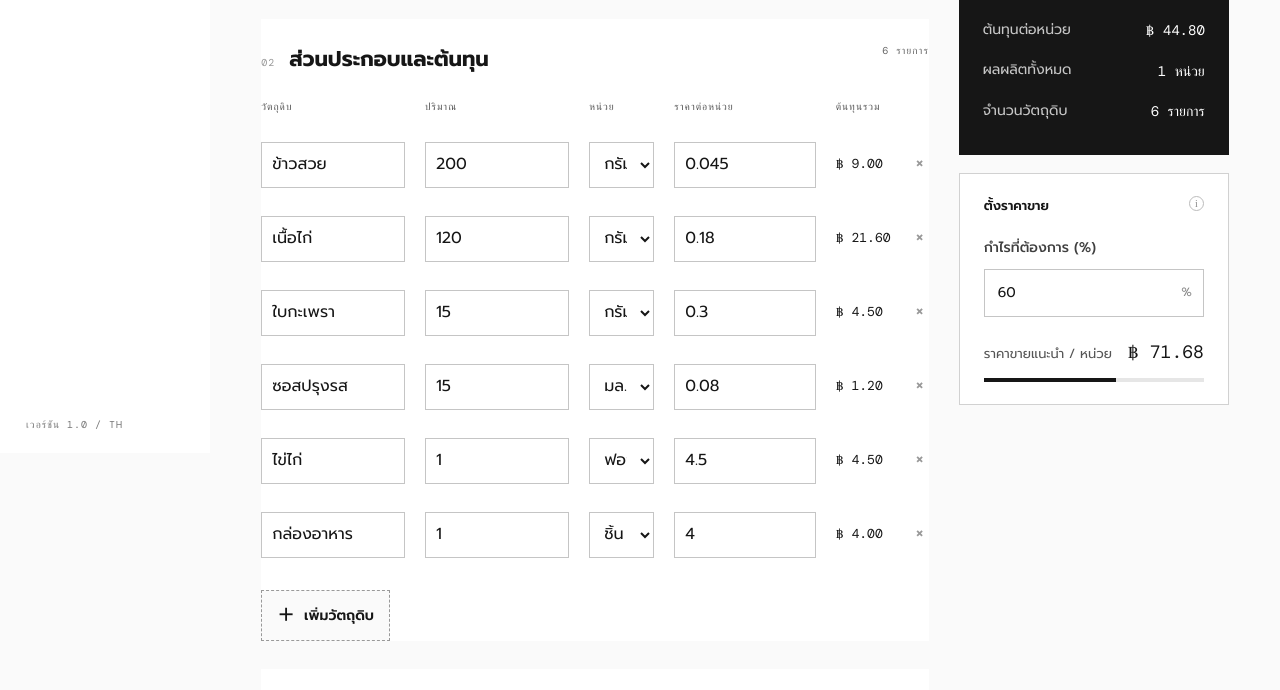
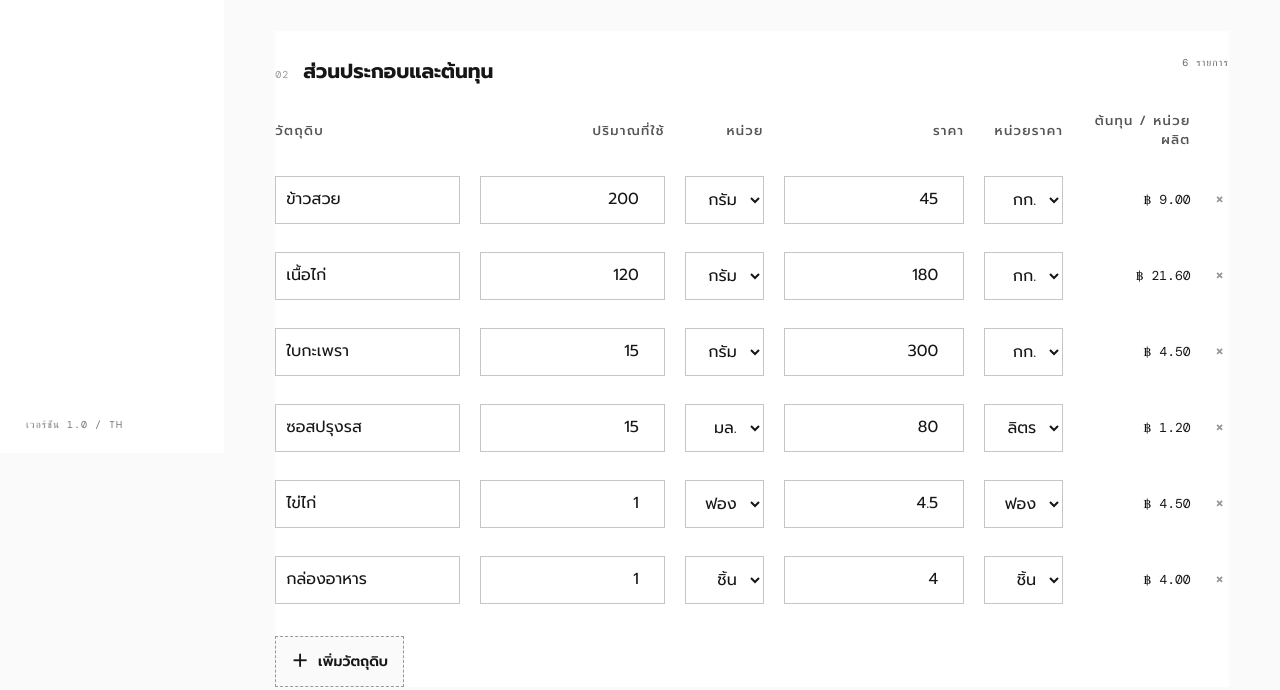
Before and after one commit to percentglobal1-web/cookandrich, a plain HTML site: page index.html in a window 1280 px wide. Shown: the part 347-1037 px from the top of the page. Drawn offline with nearby package versions, Linux system fonts and the light colour scheme.

Commit message:
Add files via upload

```diff
--- a/index.html
+++ b/index.html
@@ -93,10 +93,11 @@
                 <thead>
                   <tr>
                     <th>วัตถุดิบ</th>
-                    <th>ปริมาณ</th>
+                    <th>ปริมาณที่ใช้</th>
                     <th>หน่วย</th>
-                    <th>ราคาต่อหน่วย</th>
-                    <th>ต้นทุนรวม</th>
+                    <th>ราคา</th>
+                    <th>หน่วยราคา</th>
+                    <th>ต้นทุน / หน่วยผลิต</th>
                     <th><span class="sr-only">ลบ</span></th>
                   </tr>
                 </thead>
--- a/script.js
+++ b/script.js
@@ -1,16 +1,36 @@
 const initialIngredients = [
-  { name: 'ข้าวสวย', amount: 200, unit: 'กรัม', price: 0.045 },
-  { name: 'เนื้อไก่', amount: 120, unit: 'กรัม', price: 0.18 },
-  { name: 'ใบกะเพรา', amount: 15, unit: 'กรัม', price: 0.3 },
-  { name: 'ซอสปรุงรส', amount: 15, unit: 'มล.', price: 0.08 },
-  { name: 'ไข่ไก่', amount: 1, unit: 'ฟอง', price: 4.5 },
-  { name: 'กล่องอาหาร', amount: 1, unit: 'ชิ้น', price: 4 }
+  { name: 'ข้าวสวย', amount: 200, unit: 'กรัม', price: 45, priceUnit: 'กก.' },
+  { name: 'เนื้อไก่', amount: 120, unit: 'กรัม', price: 180, priceUnit: 'กก.' },
+  { name: 'ใบกะเพรา', amount: 15, unit: 'กรัม', price: 300, priceUnit: 'กก.' },
+  { name: 'ซอสปรุงรส', amount: 15, unit: 'มล.', price: 80, priceUnit: 'ลิตร' },
+  { name: 'ไข่ไก่', amount: 1, unit: 'ฟอง', price: 4.5, priceUnit: 'ฟอง' },
+  { name: 'กล่องอาหาร', amount: 1, unit: 'ชิ้น', price: 4, priceUnit: 'ชิ้น' }
 ];
 
 let ingredients = structuredClone(initialIngredients);
-const units = ['กรัม', 'กิโลกรัม', 'มล.', 'ลิตร', 'ฟอง', 'แผ่น', 'ชิ้น', 'แพ็ก', 'ช้อนโต๊ะ', 'ช้อนชา'];
+const units = ['กก.', 'กรัม', 'ลิตร', 'มล.', 'ชิ้น', 'ฟอง', 'แผ่น', 'ถุง', 'กล่อง', 'ขวด', 'แพ็ก', 'ช้อนโต๊ะ', 'ช้อนชา'];
+const unitGroups = {
+  mass: { 'กก.': 1000, 'กรัม': 1 },
+  volume: { 'ลิตร': 1000, 'มล.': 1 },
+  count: { 'ชิ้น': 1, 'ฟอง': 1, 'แผ่น': 1, 'ถุง': 1, 'กล่อง': 1, 'ขวด': 1, 'แพ็ก': 1 },
+  spoon: { 'ช้อนโต๊ะ': 1, 'ช้อนชา': 1 }
+};
 const $ = (selector) => document.querySelector(selector);
 const money = (value) => Number(value || 0).toLocaleString('th-TH', { minimumFractionDigits: 2, maximumFractionDigits: 2 });
+
+function getUnitInfo(unit) {
+  for (const [group, values] of Object.entries(unitGroups)) {
+    if (unit in values) return { group, factor: values[unit] };
+  }
+  return { group: 'other', factor: 1 };
+}
+
+function ingredientCost(ingredient) {
+  const usageUnit = getUnitInfo(ingredient.unit);
+  const priceUnit = getUnitInfo(ingredient.priceUnit || ingredient.unit);
+  if (usageUnit.group !== priceUnit.group) return Number(ingredient.amount || 0) * Number(ingredient.price || 0);
+  return (Number(ingredient.amount || 0) * usageUnit.factor / priceUnit.factor) * Number(ingredient.price || 0);
+}
 
 function renderIngredients() {
   const container = $('#ingredientRows');
@@ -18,9 +38,10 @@ function renderIngredients() {
     <tr>
       <td><input class="ingredient-name" data-index="${index}" type="text" value="${escapeHtml(ingredient.name)}" aria-label="ชื่อวัตถุดิบ" /></td>
       <td><input class="ingredient-amount" data-index="${index}" type="number" min="0" step="any" value="${ingredient.amount}" aria-label="ปริมาณ" /></td>
-      <td><select class="ingredient-unit" data-index="${index}" aria-label="หน่วย">${units.map((unit) => `<option ${unit === ingredient.unit ? 'selected' : ''}>${unit}</option>`).join('')}</select></td>
-      <td><input class="ingredient-price" data-index="${index}" type="number" min="0" step="any" value="${ingredient.price}" aria-label="ราคาต่อหน่วย" /></td>
-      <td class="cost-cell">฿ ${money(ingredient.amount * ingredient.price)}</td>
+      <td><select class="ingredient-unit" data-index="${index}" aria-label="หน่วยที่ใช้">${units.map((unit) => `<option ${unit === ingredient.unit ? 'selected' : ''}>${unit}</option>`).join('')}</select></td>
+      <td><input class="ingredient-price" data-index="${index}" type="number" min="0" step="any" value="${ingredient.price}" aria-label="ราคาซื้อ" /></td>
+      <td><select class="ingredient-price-unit" data-index="${index}" aria-label="หน่วยราคา">${units.map((unit) => `<option ${unit === (ingredient.priceUnit || ingredient.unit) ? 'selected' : ''}>${unit}</option>`).join('')}</select></td>
+      <td class="cost-cell">฿ ${money(ingredientCost(ingredient))}</td>
       <td><button class="remove-row" data-index="${index}" type="button" aria-label="ลบวัตถุดิบ">×</button></td>
     </tr>`).join('');
   $('#ingredientTotalLabel').textContent = `${ingredients.length} รายการ`;
@@ -32,7 +53,7 @@ function escapeHtml(value) {
 }
 
 function updateSummary() {
-  const total = ingredients.reduce((sum, ingredient) => sum + (Number(ingredient.amount) || 0) * (Number(ingredient.price) || 0), 0);
+  const total = ingredients.reduce((sum, ingredient) => sum + ingredientCost(ingredient), 0);
   const servings = Math.max(Number($('#servings').value) || 1, 1);
   const margin = Math.max(Number($('#profitMargin').value) || 0, 0);
   const perServing = total / servings;
@@ -49,13 +70,13 @@ function updateRowCost(index) {
   const row = document.querySelectorAll('#ingredientRows tr')[index];
   if (!row) return;
   const ingredient = ingredients[index];
-  row.querySelector('.cost-cell').textContent = `฿ ${money(ingredient.amount * ingredient.price)}`;
+  row.querySelector('.cost-cell').textContent = `฿ ${money(ingredientCost(ingredient))}`;
 }
 
 function saveRecipe() {
   const name = $('#recipeName').value.trim() || 'สูตรไม่มีชื่อ';
   const saved = JSON.parse(localStorage.getItem('savedRecipes') || '[]');
-  const total = ingredients.reduce((sum, ingredient) => sum + ingredient.amount * ingredient.price, 0);
+  const total = ingredients.reduce((sum, ingredient) => sum + ingredientCost(ingredient), 0);
   saved.unshift({
     name,
     category: $('#recipeCategory').value,
@@ -98,7 +119,7 @@ function showRecipeModal(index) {
   $('#modalPerPiece').textContent = `฿ ${money(recipe.total / servings)}`;
   $('#modalYield').textContent = `${servings} หน่วย`;
   $('#modalIngredientList').innerHTML = recipeIngredients.length ? recipeIngredients.map((ingredient) => `
-    <div class="modal-ingredient-row"><span>${escapeHtml(ingredient.name || 'ไม่ระบุชื่อ')}</span><span>${ingredient.amount} ${escapeHtml(ingredient.unit)} <b>฿ ${money(ingredient.amount * ingredient.price)}</b></span></div>`).join('') : '<p class="modal-empty">สูตรเก่านี้ไม่มีรายละเอียดวัตถุดิบที่บันทึกไว้</p>';
+    <div class="modal-ingredient-row"><span>${escapeHtml(ingredient.name || 'ไม่ระบุชื่อ')}</span><span>${ingredient.amount} ${escapeHtml(ingredient.unit)} · ${money(ingredient.price)} บาท/${escapeHtml(ingredient.priceUnit || ingredient.unit)} <b>฿ ${money(ingredientCost(ingredient))}</b></span></div>`).join('') : '<p class="modal-empty">สูตรเก่านี้ไม่มีรายละเอียดวัตถุดิบที่บันทึกไว้</p>';
   $('#modalNotes').textContent = recipe.notes || '';
   $('#modalNotesSection').hidden = !recipe.notes;
   $('#recipeModal').hidden = false;
@@ -145,6 +166,11 @@ document.addEventListener('input', (event) => {
 
 document.addEventListener('change', (event) => {
   if (event.target.classList.contains('ingredient-unit')) ingredients[Number(event.target.dataset.index)].unit = event.target.value;
+  if (event.target.classList.contains('ingredient-price-unit')) ingredients[Number(event.target.dataset.index)].priceUnit = event.target.value;
+  if (event.target.classList.contains('ingredient-unit') || event.target.classList.contains('ingredient-price-unit')) {
+    updateRowCost(Number(event.target.dataset.index));
+    updateSummary();
+  }
 });
 
 document.addEventListener('click', (event) => {
@@ -173,7 +199,7 @@ document.addEventListener('keydown', (event) => {
 });
 
 $('#addIngredientButton').addEventListener('click', () => {
-  ingredients.push({ name: '', amount: 0, unit: 'กรัม', price: 0 });
+  ingredients.push({ name: '', amount: 0, unit: 'กรัม', price: 0, priceUnit: 'กรัม' });
   renderIngredients();
   const names = document.querySelectorAll('.ingredient-name');
   names[names.length - 1].focus();
--- a/style.css
+++ b/style.css
@@ -9,10 +9,10 @@
   --shadow: none;
 }
 html { scroll-behavior: smooth; }
-body { margin: 0; color: var(--ink); background: var(--wash); font-family: 'Prompt', sans-serif; font-size: 16px; line-height: 1.6; }
+body { margin: 0; color: var(--ink); background: var(--wash); font-family: 'Prompt', sans-serif; font-size: 16px; line-height: 1.6; overflow-x: hidden; }
 button, input, select, textarea { font: inherit; }
 button { cursor: pointer; }
-.app-shell { display: grid; grid-template-columns: 210px minmax(0, 1fr); min-height: 100vh; }
+.app-shell { display: grid; grid-template-columns: 224px minmax(0, 1fr); min-height: 100vh; }
 .sidebar { background: #fff; color: var(--ink); padding: 29px 16px 20px; display: flex; flex-direction: column; position: sticky; top: 0; height: 100vh; }
 .brand { display: flex; gap: 12px; align-items: center; padding: 0 10px; }
 .brand-mark { display: grid; place-items: center; width: 36px; height: 36px; border: 1px solid var(--ink); font-family: 'DM Mono', monospace; font-size: 20px; }
@@ -28,12 +28,12 @@ button { cursor: pointer; }
 .sidebar-note strong { display: block; font: 15px 'DM Mono', monospace; margin: 10px 0; }
 .sidebar-note p { color: #b5b5b5; font-size: 13px; line-height: 1.8; margin: 0; }
 .sidebar-footer { color: #777; padding: 20px 10px 0; margin-top: auto; }
-.main-content { max-width: 1320px; width: 100%; margin: 0 auto; padding: 42px clamp(24px, 4vw, 58px) 64px; }
+.main-content { max-width: 1380px; width: 100%; margin: 0 auto; padding: 48px clamp(28px, 4vw, 64px) 72px; }
 .page-header { display: flex; justify-content: space-between; gap: 20px; align-items: flex-end; margin-bottom: 30px; }
 .breadcrumb { color: #8b8b8b; margin-bottom: 13px; text-transform: none; letter-spacing: .03em; }
 .breadcrumb span { padding: 0 8px; color: #c0c0c0; }
 h1, h2, p { margin-top: 0; }
-h1 { font-size: clamp(28px, 3vw, 40px); letter-spacing: -.04em; line-height: 1.15; margin-bottom: 9px; }
+h1 { font-size: clamp(30px, 3vw, 38px); letter-spacing: -.04em; line-height: 1.15; margin-bottom: 9px; }
 .page-subtitle { color: #555; margin-bottom: 0; font-size: 15px; }
 .header-actions { display: flex; gap: 10px; }
 .button { border: 1px solid var(--ink); min-height: 41px; padding: 0 17px; background: transparent; font-weight: 600; transition: .2s ease; }
@@ -41,41 +41,51 @@ h1 { font-size: clamp(28px, 3vw, 40px); letter-spacing: -.04em; line-height: 1.1
 .button-dark { background: var(--ink); color: white; }
 .button-dark:hover { background: #333; color: white; }
 .button span { margin-left: 12px; font-size: 18px; }
-.workspace { display: grid; grid-template-columns: minmax(0, 1.9fr) minmax(270px, .7fr); gap: 30px; align-items: start; }
-.editor-column { display: grid; gap: 28px; min-width: 0; }
+.workspace { display: grid; grid-template-columns: minmax(0, 1fr); gap: 36px; align-items: start; }
+.workspace > * { min-width: 0; }
+.editor-column { display: grid; gap: 34px; min-width: 0; max-width: 100%; overflow: hidden; }
 .panel { background: var(--paper); border: 0; padding: 24px 0 0; box-shadow: none; }
-.section-heading { display: flex; justify-content: space-between; align-items: flex-start; gap: 15px; margin-bottom: 22px; }
+.ingredients-panel { background: var(--paper); color: var(--ink); padding: 24px 0 0; }
+.section-heading { display: flex; justify-content: space-between; align-items: flex-start; gap: 15px; margin-bottom: 24px; }
 .section-heading > div { display: flex; gap: 14px; align-items: baseline; }
 .section-number { color: #999; }
-h2 { font-size: 21px; letter-spacing: 0; margin: 0; }
+h2 { font-size: 20px; letter-spacing: 0; margin: 0; }
 .status-label { display: flex; align-items: center; gap: 7px; color: #565656; }
 .status-label i { width: 6px; height: 6px; border-radius: 50%; background: #161616; }
 .muted-label { color: #666; }
-.form-grid { display: grid; grid-template-columns: minmax(190px, 1.5fr) minmax(160px, 1fr) minmax(125px, .7fr); gap: 17px; }
+.form-grid { display: grid; grid-template-columns: minmax(0, 1.5fr) minmax(0, 1fr) minmax(0, .7fr); gap: 20px; min-width: 0; }
+.form-grid > * { min-width: 0; }
 .field { display: grid; gap: 9px; color: var(--soft-ink); font-size: 14px; }
 .field > span { font-weight: 500; }
 .field em { color: #777; font-style: normal; }
-input, select, textarea { width: 100%; color: var(--ink); background: #fff; border: 1px solid #c5c5c5; border-radius: 0; outline: 0; padding: 12px 13px; transition: .2s; }
+input, select, textarea { width: 100%; max-width: 100%; min-width: 0; color: var(--ink); background: #fff; border: 1px solid #c5c5c5; border-radius: 0; outline: 0; padding: 12px 13px; transition: .2s; }
 input:focus, select:focus, textarea:focus { border-color: var(--ink); box-shadow: 3px 3px 0 #e9e9e9; }
 textarea { resize: vertical; line-height: 1.7; }
 .input-with-unit { position: relative; }
 .input-with-unit input { padding-right: 39px; }
 .input-with-unit span { position: absolute; right: 12px; top: 50%; transform: translateY(-50%); color: #888; font-size: 12px; }
-.table-wrap { overflow-x: auto; }
-table { border-collapse: collapse; min-width: 650px; width: 100%; }
-th { color: #555; font-weight: 500; text-align: left; padding: 0 10px 13px; }
+.table-wrap { width: 100%; overflow-x: auto; overscroll-behavior-x: contain; }
+.ingredients-panel table { border-collapse: collapse; min-width: 900px; width: 100%; }
+.ingredients-panel th { color: #555; font: 500 13px 'Prompt', sans-serif; text-align: left; padding: 0 10px 13px; }
+.ingredients-panel th:nth-child(n+2), .ingredients-panel td:nth-child(n+2) { text-align: right; }
+.ingredients-panel th:first-child, .ingredients-panel td:first-child { text-align: left; }
 th:first-child, td:first-child { padding-left: 0; }
 th:last-child, td:last-child { padding-right: 0; }
 td { padding: 14px 10px; }
-td input, td select { padding: 9px 10px; }
+.ingredients-panel td { color: var(--ink); }
+.ingredients-panel td input, .ingredients-panel td select { color: var(--ink); background: #fff; border: 1px solid #c5c5c5; padding: 10px 10px; text-align: right; }
+.ingredients-panel td:first-child input { text-align: left; }
+.ingredients-panel td input:focus, .ingredients-panel td select:focus { border-color: var(--ink); box-shadow: 3px 3px 0 #e9e9e9; }
+.ingredients-panel select option { color: #111; background: #fff; }
 .cost-cell { font-family: 'DM Mono', monospace; white-space: nowrap; font-size: 13px; }
 .remove-row { border: 0; background: transparent; color: #999; font-size: 22px; padding: 2px 5px; line-height: 1; }
 .remove-row:hover { color: #111; }
 .add-row-button { color: var(--ink); border: 1px dashed #999; background: #fafafa; padding: 11px 15px; margin-top: 18px; font-size: 14px; font-weight: 600; }
+.add-row-button:hover { background: #ededed; }
 .add-row-button span { font-size: 17px; margin-right: 5px; vertical-align: -1px; }
 .compact-heading { margin-bottom: 19px; }
-.summary-column { display: grid; gap: 18px; position: sticky; top: 25px; }
-.summary-card { background: var(--ink); color: #fff; padding: 24px; box-shadow: none; }
+.summary-column { display: grid; grid-template-columns: minmax(0, 1fr) minmax(0, 1fr); gap: 20px; position: static; }
+.summary-card { min-width: 0; background: var(--ink); color: #fff; padding: 28px; box-shadow: none; }
 .summary-topline, .price-card-heading { display: flex; justify-content: space-between; font: 13px 'Prompt', sans-serif; font-weight: 600; letter-spacing: 0; }
 .summary-dot { width: 6px; height: 6px; background: #fff; border-radius: 50%; }
 .total-cost { margin-top: 25px; display: flex; align-items: baseline; gap: 7px; }
@@ -85,7 +95,7 @@ td input, td select { padding: 9px 10px; }
 .summary-divider { height: 1px; background: #393939; margin-bottom: 16px; }
 .metric-row { display: flex; justify-content: space-between; align-items: center; font-size: 14px; color: #c7c7c7; padding: 9px 0; }
 .metric-row strong { color: #fff; font: 14px 'DM Mono', monospace; }
-.price-card { background: white; border: 1px solid var(--line); padding: 22px 24px; }
+.price-card { background: white; border: 1px solid var(--line); padding: 26px 28px; }
 .price-card .field { margin-top: 22px; }
 .suggested-price { display: flex; justify-content: space-between; align-items: baseline; margin-top: 23px; font-size: 13px; color: #555; }
 .suggested-price strong { color: var(--ink); font: 18px 'DM Mono', monospace; }
@@ -104,7 +114,7 @@ td input, td select { padding: 9px 10px; }
 .saved-empty { color: #666; background: #fff; border: 1px dashed #b5b5b5; padding: 27px; grid-column: 1 / -1; text-align: center; font-size: 14px; }
 .saved-item { background: #f5f5f3; min-height: 86px; padding: 14px 16px; display: flex; justify-content: space-between; gap: 14px; align-items: center; transition: background .2s; }
 .saved-item:hover { background: #ededeb; }
-.saved-main { display: grid; grid-template-columns: minmax(0, 1fr) auto auto; align-items: center; gap: 16px; flex: 1; border: 0; background: transparent; color: var(--ink); padding: 0; text-align: left; }
+.saved-main { display: grid; grid-template-columns: minmax(0, 1fr) auto auto; align-items: center; gap: 16px; min-width: 0; flex: 1; border: 0; background: transparent; color: var(--ink); padding: 0; text-align: left; }
 .saved-main:hover strong { text-decoration: underline; text-underline-offset: 3px; }
 .saved-main span { min-width: 0; }
 .saved-main strong { display: block; font-family: 'Prompt', sans-serif; font-size: 15px; font-weight: 600; white-space: nowrap; overflow: hidden; text-overflow: ellipsis; }
@@ -137,7 +147,7 @@ td input, td select { padding: 9px 10px; }
 .toast { position: fixed; bottom: 25px; right: 25px; background: var(--ink); color: #fff; padding: 13px 18px; font-size: 12px; transform: translateY(100px); opacity: 0; transition: .25s; z-index: 5; }
 .toast.show { transform: translateY(0); opacity: 1; }
 .sr-only { position: absolute; width: 1px; height: 1px; overflow: hidden; clip: rect(0,0,0,0); }
-@media (max-width: 1000px) { .app-shell { grid-template-columns: 190px minmax(0, 1fr); } .workspace { grid-template-columns: 1fr; } .summary-column { position: static; grid-template-columns: 1fr 1fr; align-items: start; } .tip-box { grid-column: 1 / -1; } }
-@media (max-width: 700px) { .app-shell { display: block; } .sidebar { height: auto; position: static; padding: 17px 16px; display: block; } .brand { padding: 0; } .main-nav { margin-top: 18px; display: flex; overflow-x: auto; gap: 5px; } .nav-item { white-space: nowrap; min-height: 36px; padding: 0 9px; font-size: 12px; } .sidebar-note, .sidebar-footer { display: none; } .main-content { padding: 28px 16px 50px; } .page-header { display: block; margin-bottom: 28px; } .header-actions { margin-top: 22px; } .button { flex: 1; } .panel { padding: 20px 17px; } .form-grid { grid-template-columns: 1fr 1fr; } .field-wide { grid-column: 1 / -1; } .summary-column { grid-template-columns: 1fr; } .tip-box { grid-column: auto; } .saved-list { grid-template-columns: 1fr; } }
-@media (max-width: 420px) { .form-grid { grid-template-columns: 1fr; } .field-wide { grid-column: auto; } h1 { font-size: 29px; } }
+@media (max-width: 1180px) { .app-shell { grid-template-columns: 190px minmax(0, 1fr); } .workspace { grid-template-columns: 1fr; } .summary-column { position: static; grid-template-columns: minmax(0, 1fr) minmax(0, 1fr); align-items: start; } .tip-box { grid-column: 1 / -1; } }
+@media (max-width: 700px) { .app-shell { display: block; } .sidebar { height: auto; position: static; padding: 17px 16px; display: block; } .brand { padding: 0; } .main-nav { margin-top: 18px; display: flex; overflow-x: auto; gap: 5px; } .nav-item { white-space: nowrap; min-height: 36px; padding: 0 9px; font-size: 12px; } .sidebar-note, .sidebar-footer { display: none; } .main-content { padding: 28px 16px 50px; } .page-header { display: block; margin-bottom: 28px; } .header-actions { margin-top: 22px; } .button { flex: 1; } .panel { padding: 20px 0; } .form-grid { grid-template-columns: 1fr 1fr; } .field-wide { grid-column: 1 / -1; } .summary-column { grid-template-columns: 1fr; } .tip-box { grid-column: auto; } .saved-list { grid-template-columns: 1fr; } }
+@media (max-width: 560px) { .form-grid { grid-template-columns: 1fr; } .field-wide { grid-column: auto; } .header-actions { flex-direction: column; } .button { width: 100%; } h1 { font-size: 29px; } .saved-main { grid-template-columns: minmax(0, 1fr) auto; gap: 8px; } .saved-view-label { display: none; } }
 @media (max-width: 520px) { .recipe-modal-card { padding: 20px 17px; } .modal-stats { grid-template-columns: 1fr; gap: 8px; } .modal-ingredient-row { align-items: flex-start; flex-direction: column; gap: 3px; } .modal-ingredient-row > span:last-child { white-space: normal; } }
```
